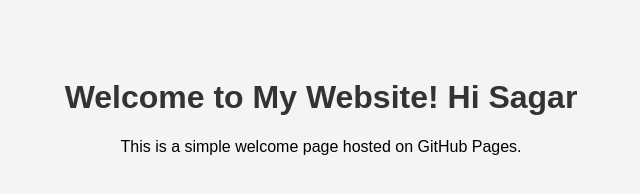
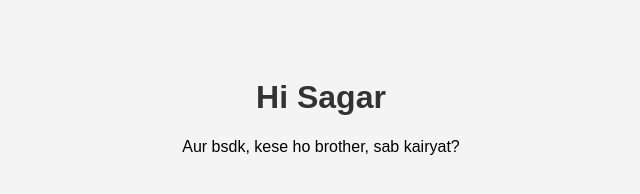
Before and after one commit to Krutarth-Dhaduk/krutarthdhaduk.github.io, a plain HTML site: page index.html in a window 1280 px wide. Shown: the whole page, without its empty margins (319-959 px from the left). Drawn offline with Linux system fonts and the light colour scheme.

Commit message:
Update index.html

```diff
--- a/index.html
+++ b/index.html
@@ -17,7 +17,7 @@
     </style>
 </head>
 <body>
-    <h1>Welcome to My Website! Hi Sagar</h1>
-    <p>This is a simple welcome page hosted on GitHub Pages.</p>
+    <h1>Hi Sagar</h1>
+    <p>Aur bsdk, kese ho brother, sab kairyat?</p>
 </body>
 </html>
```
